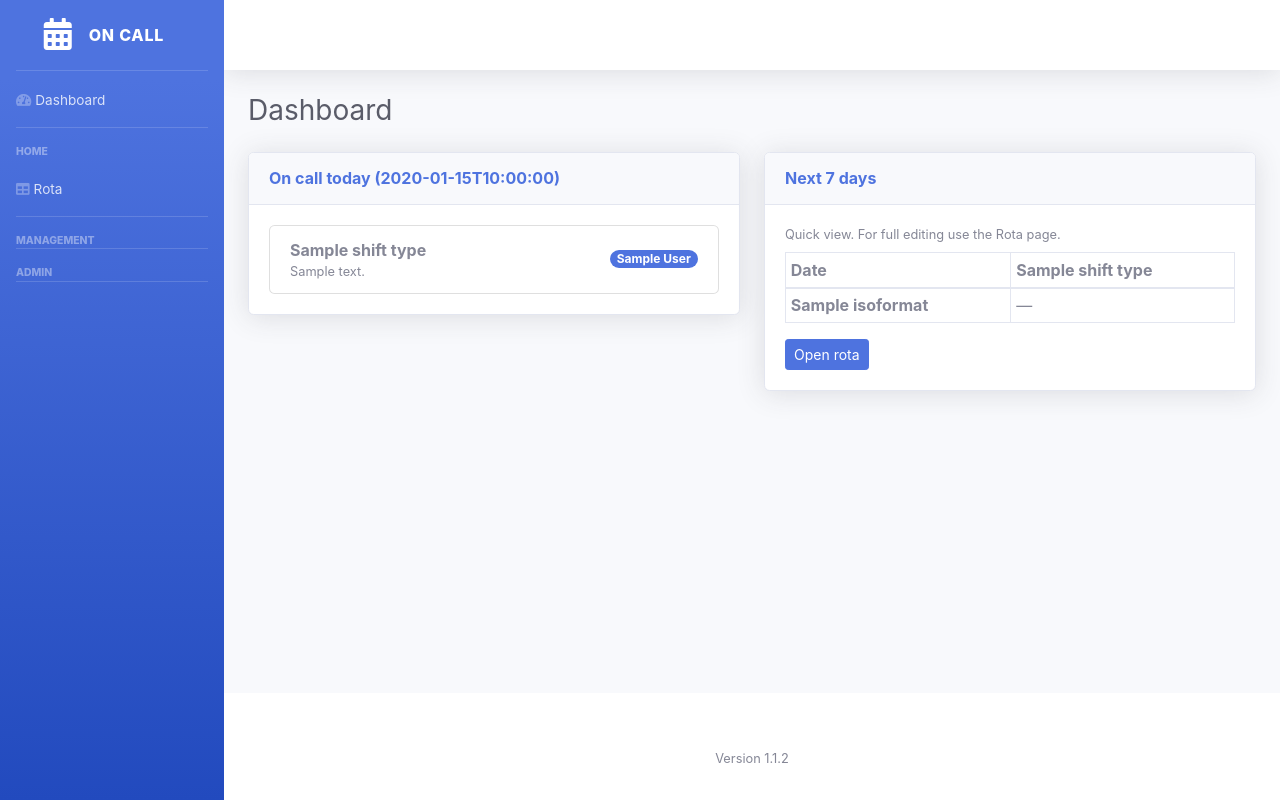
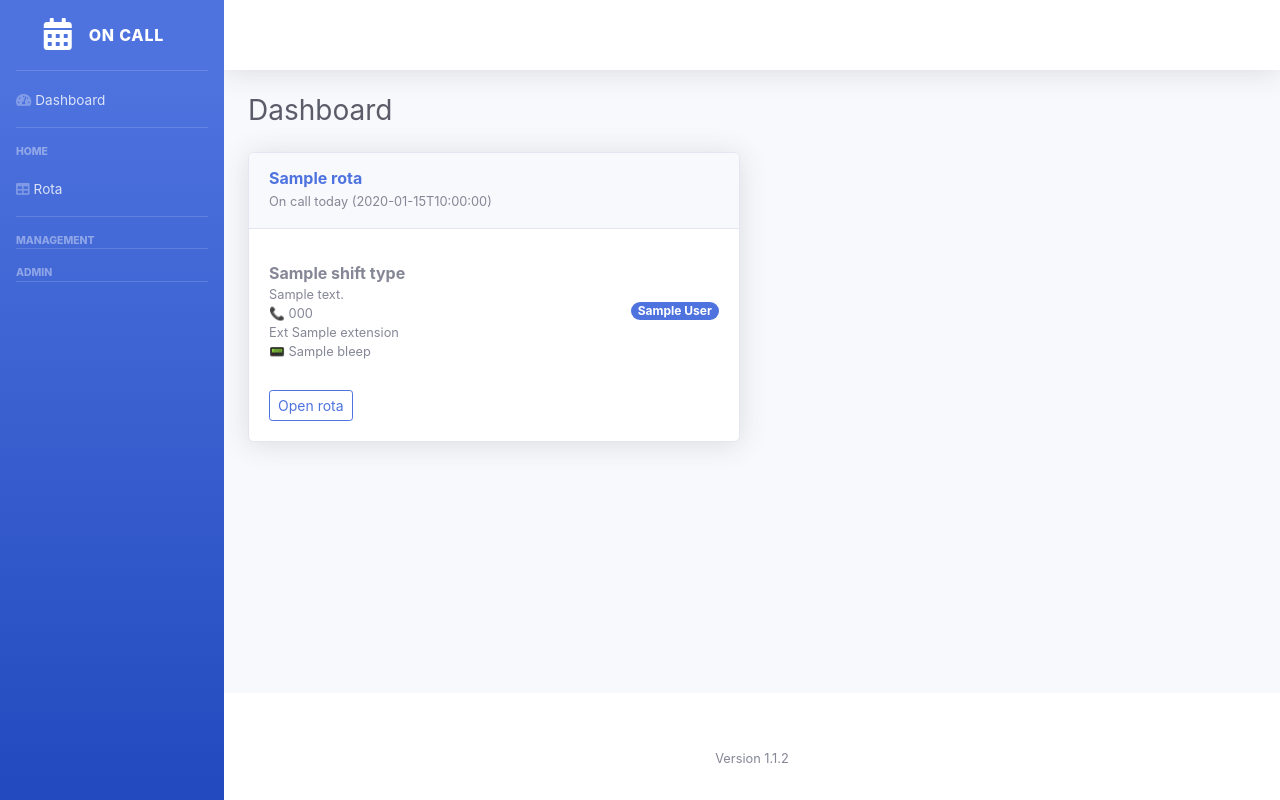
Before and after one commit to anthonyhales/TrackRota, a FastAPI app: template app/templates/dashboard.html in a window 1280 px wide. Run offline with FastAPI, Linux system fonts and the light colour scheme; the template is opened without the code that fills it: most values are stand-ins (such as "Sample title", 1, 10 or a date in 2020); parts of the project's set-up code (start-up, migrations or seed data) failed here and were passed over; some libraries are stand-ins or nearby versions.

Commit message:
Update dashboard.html

```diff
--- a/app/templates/dashboard.html
+++ b/app/templates/dashboard.html
@@ -1,26 +1,56 @@
 {% extends "layout.html" %}
 {% block content %}
+
 <h1 class="h3 mb-4 text-gray-800">Dashboard</h1>
 
+{% if dashboard_rotas|length == 0 %}
+  <div class="alert alert-info">No active rotas configured.</div>
+{% endif %}
+
 <div class="row">
+  {% for block in dashboard_rotas %}
   <div class="col-lg-6 mb-4">
-    <div class="card shadow">
-      <div class="card-header py-3">
-        <h6 class="m-0 font-weight-bold text-primary">On call today ({{ today.isoformat() }})</h6>
+    <div class="card shadow {% if block.is_favourite %}border-left-warning{% endif %}">
+      <div class="card-header py-3 d-flex justify-content-between align-items-center">
+        <div>
+          <h6 class="m-0 font-weight-bold text-primary">
+            {{ block.rota.name }}
+          </h6>
+          <small class="text-muted">On call today ({{ today.isoformat() }})</small>
+        </div>
+
+        {% if block.is_favourite %}
+          <span class="badge badge-warning">★ Favourite</span>
+        {% endif %}
       </div>
+
       <div class="card-body">
-        {% if today_items|length == 0 %}
+        {% if block.today_items|length == 0 %}
           <div class="text-muted">No shift types configured.</div>
         {% else %}
-          <ul class="list-group">
-            {% for item in today_items %}
-              <li class="list-group-item d-flex justify-content-between align-items-center">
+          <ul class="list-group list-group-flush">
+            {% for item in block.today_items %}
+              <li class="list-group-item d-flex justify-content-between align-items-center px-0">
                 <div>
                   <strong>{{ item.shift_type.name }}</strong>
+
                   {% if item.entry and item.entry.notes %}
                     <div class="small text-muted">{{ item.entry.notes }}</div>
                   {% endif %}
+
+                  {% if item.staff %}
+                    {% if item.staff.phone %}
+                      <div class="small text-muted">📞 {{ item.staff.phone }}</div>
+                    {% endif %}
+                    {% if item.staff.extension %}
+                      <div class="small text-muted">Ext {{ item.staff.extension }}</div>
+                    {% endif %}
+                    {% if item.staff.bleep %}
+                      <div class="small text-muted">📟 {{ item.staff.bleep }}</div>
+                    {% endif %}
+                  {% endif %}
                 </div>
+
                 <span class="badge badge-pill badge-primary">
                   {{ item.staff.full_name if item.staff else "Unassigned" }}
                 </span>
@@ -28,51 +58,17 @@
             {% endfor %}
           </ul>
         {% endif %}
+
+        <div class="mt-3">
+          <a class="btn btn-sm btn-outline-primary"
+             href="/rota?rota_id={{ block.rota.id }}">
+            Open rota
+          </a>
+        </div>
       </div>
     </div>
   </div>
+  {% endfor %}
+</div>
 
-  <div class="col-lg-6 mb-4">
-    <div class="card shadow">
-      <div class="card-header py-3">
-        <h6 class="m-0 font-weight-bold text-primary">Next 7 days</h6>
-      </div>
-      <div class="card-body">
-        <div class="small text-muted mb-2">Quick view. For full editing use the Rota page.</div>
-        <div class="table-responsive">
-          <table class="table table-sm table-bordered">
-            <thead>
-              <tr>
-                <th>Date</th>
-                {% for st in shift_types %}
-                  <th>{{ st.name }}</th>
-                {% endfor %}
-              </tr>
-            </thead>
-            <tbody>
-              {% for d in next_7 %}
-              <tr>
-                <td><strong>{{ d.isoformat() }}</strong></td>
-                {% for st in shift_types %}
-                  {% set e = entry_map.get((d, st.id)) %}
-                  <td>
-                    {% if e and e.staff %}
-                      {{ e.staff.full_name }}
-                    {% elif e and e.staff_id %}
-                      Assigned
-                    {% else %}
-                      <span class="text-muted">—</span>
-                    {% endif %}
-                  </td>
-                {% endfor %}
-              </tr>
-              {% endfor %}
-            </tbody>
-          </table>
-        </div>
-        <a class="btn btn-sm btn-primary" href="/rota">Open rota</a>
-      </div>
-    </div>
-  </div>
-</div>
 {% endblock %}
```
